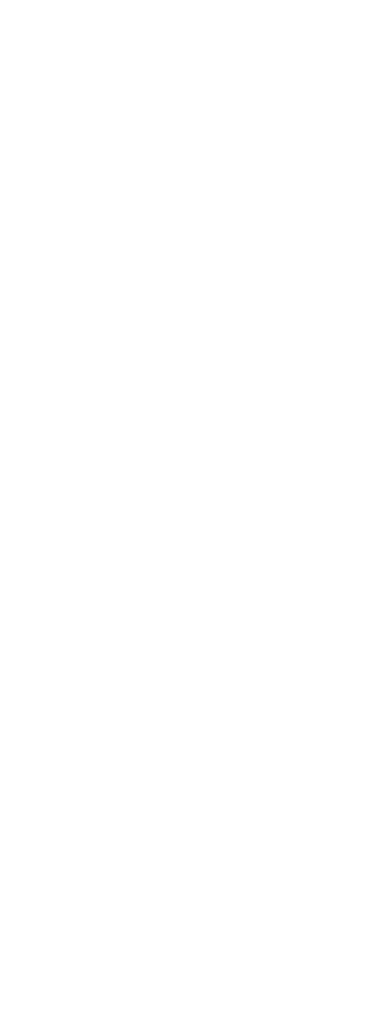
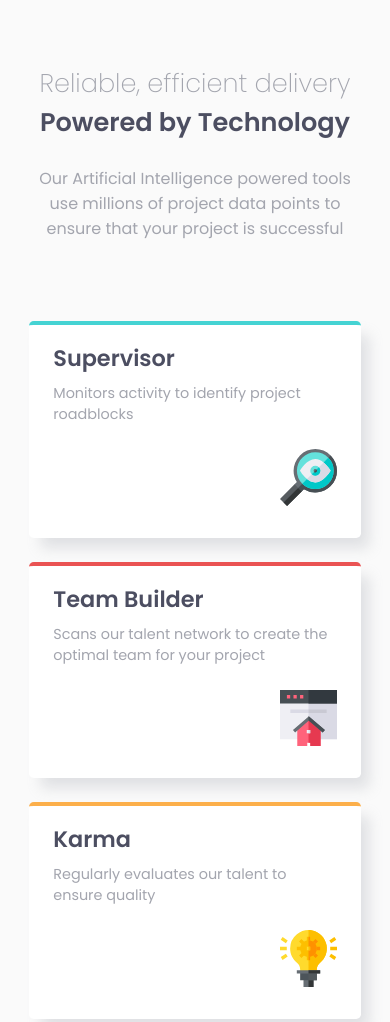
Before and after one commit to Tink3rball3r/four-card-feature-section-master02, a plain HTML site: page index.html in a window 390 px wide. Shown: the top 1022 px of the page. Before the commit the page ends 844 px from the top, so only its background shows below. Drawn offline with Linux system fonts and the light colour scheme.

Commit message:
mobile styles completed

```diff
--- a/index.html
+++ b/index.html
@@ -4,26 +4,44 @@
 <head>
   <meta charset="UTF-8">
   <meta name="viewport" content="width=device-width, initial-scale=1.0">
-  <!-- displays site properly based on user's device -->
-
   <link rel="icon" type="image/png" sizes="32x32" href="./images/favicon-32x32.png">
-
+  <link rel="stylesheet" href="styles.css">
   <title>Frontend Mentor | Four card feature section</title>
 
-  <!-- Feel free to remove these styles or customise in your own stylesheet 👍 -->
-  <style>
-    .attribution {
-      font-size: 11px;
-      text-align: center;
-    }
 
-    .attribution a {
-      color: hsl(228, 45%, 44%);
-    }
-  </style>
 </head>
 
 <body>
+  <main class="main-container">
+    <h1 class="main-heading"><span class="head-span"> Reliable, efficient delivery</span><br>Powered by Technology</h1>
+    <p class="main-para">Our Artificial Intelligence powered tools use millions of project data points to ensure that
+      your project is successful</p>
+
+    <section class="card-container">
+      <div class="card cyan">
+        <h2 class="card-heading">Supervisor</h2>
+        <p class="card-para">Monitors activity to identify project roadblocks</p>
+        <img src="/images/icon-supervisor.svg" alt="" class="card-image">
+      </div>
+      <div class="card-stack">
+        <div class="card red">
+          <h2 class="card-heading">Team Builder</h2>
+          <p class="card-para">Scans our talent network to create the optimal team for your project</p>
+          <img src="/images/icon-team-builder.svg" alt="" class="card-image">
+        </div>
+        <div class="card orange">
+          <h2 class="card-heading">Karma</h2>
+          <p class="card-para">Regularly evaluates our talent to ensure quality</p>
+          <img src="/images/icon-karma.svg" alt="" class="card-image">
+        </div>
+      </div>
+      <div class="card blue">
+        <h2 class="card-heading">Calculator</h2>
+        <p class="card-para">Uses data from past projects to provide better delivery estimates</p>
+        <img src="/images/icon-calculator.svg" alt="" class="card-image">
+      </div>
+    </section>
+  </main>
 
 
 
@@ -34,14 +52,13 @@
 
 
 
+<!--
 
-<!-- Reliable, efficient delivery
-Powered by Technology
 
 Our Artificial Intelligence powered tools use millions of project data points
 to ensure that your project is successful
 
-Supervisor
+
 Monitors activity to identify project roadblocks
 
 Team Builder
--- /dev/null
+++ b/styles.css
@@ -0,0 +1,92 @@
+@import url('https://fonts.googleapis.com/css2?family=Poppins:wght@200;400;600&display=swap');
+
+:root {
+	/* border-top colors */
+	--red: hsl(0, 78%, 62%);
+	--cyan: hsl(180, 62%, 55%);
+	--orange: hsl(34, 97%, 64%);
+	--blue: hsl(212, 86%, 64%);
+
+	--blueDark: hsl(234, 12%, 34%);
+	--blueGrayish: #a3a5ae;
+	--grayLite: hsl(0, 0%, 98%);
+}
+* {
+	margin: 0;
+	padding: 0;
+	box-sizing: border-box;
+}
+
+body {
+	font-family: 'Poppins', sans-serif;
+	font-size: 15px;
+	background-color: var(--grayLite);
+}
+/* ------card borders top------- */
+.cyan {
+	border-top: 4px solid var(--cyan);
+}
+.red {
+	border-top: 4px solid var(--red);
+}
+.orange {
+	border-top: 4px solid var(--orange);
+}
+.blue {
+	border-top: 4px solid var(--blue);
+}
+
+.main-heading,
+.main-para {
+	text-align: center;
+}
+
+.main-container {
+	width: 85%;
+	margin: 4rem auto;
+}
+
+.main-heading {
+	font-size: 1.6rem;
+	color: var(--blueDark);
+	margin-bottom: 1.5rem;
+}
+.main-para {
+	font-size: 1rem;
+	color: var(--blueGrayish);
+	margin-bottom: 5rem;
+}
+
+.head-span {
+	font-weight: 200;
+	color: var(--blueGrayish);
+}
+
+.card {
+	width: 100%;
+	margin: 0 auto 1.5rem auto;
+	padding: 1rem 1.5rem 2rem 1.5rem;
+	overflow: auto;
+	background-color: white;
+	border-radius: 0.3rem;
+	box-shadow: 10px 12px 14px -2px rgba(163, 165, 174, 0.3);
+}
+
+.card-heading {
+	font-size: 1.4rem;
+	font-weight: 600;
+	margin-bottom: 0.5rem;
+	color: var(--blueDark);
+}
+
+.card-para {
+	font-size: 0.9rem;
+	font-weight: 400;
+	margin-bottom: 1.5rem;
+	color: var(--blueGrayish);
+}
+
+.card .card-image {
+	width: 20%;
+	float: right;
+}
```
